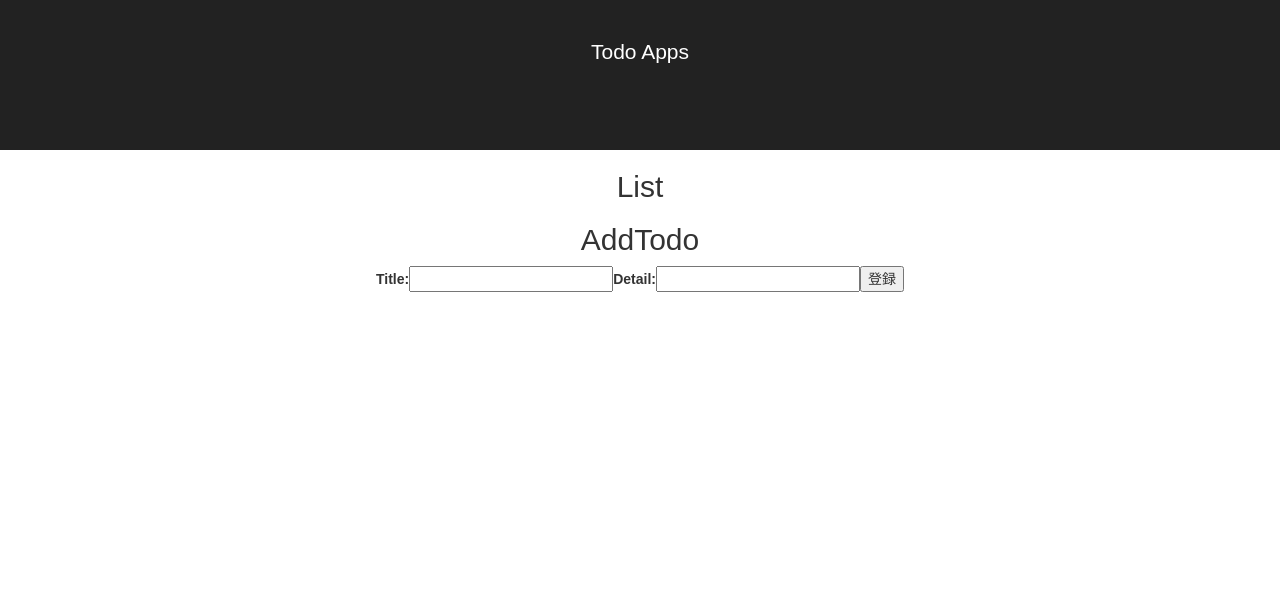
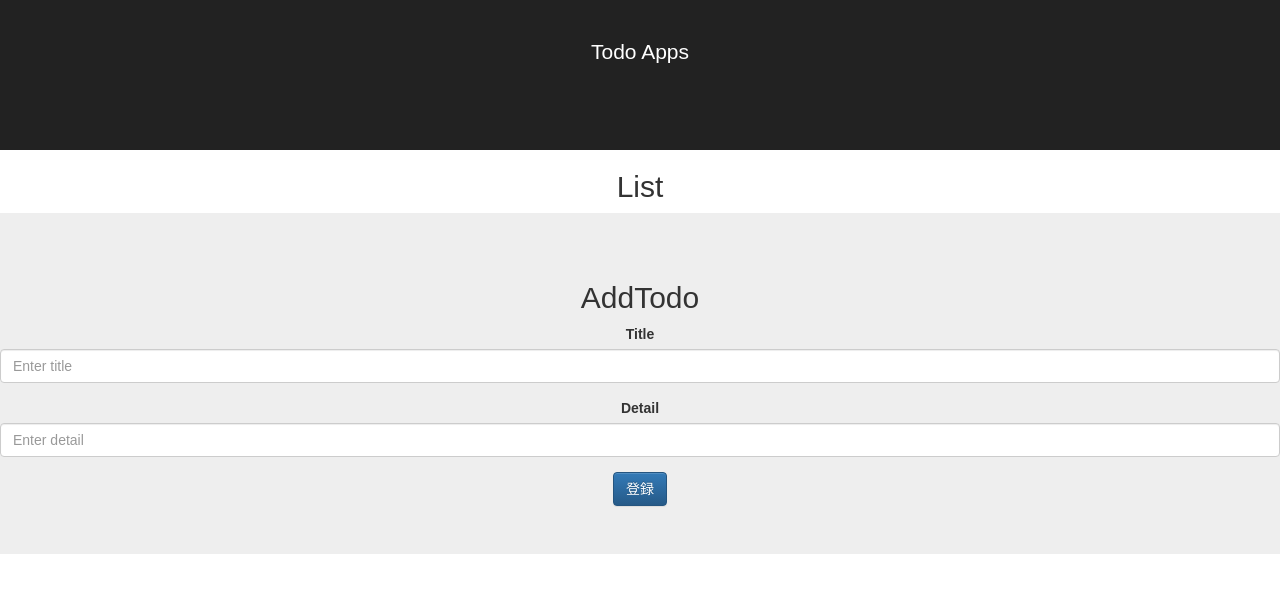
Before and after one commit to daikikojima/ReactTodoWithRedux, a React (Create React App) app: page / in a window 1280 px wide. Shown: the top 592 px of the page. Built offline with nearby package versions, Linux system fonts and the light colour scheme.

Commit message:
src/components/AddTodo.js: modify component
modify component and enable bootstrap

```diff
--- a/src/components/AddTodo.js
+++ b/src/components/AddTodo.js
@@ -1,5 +1,13 @@
 import React, { Component } from 'react'
 import PropTypes from 'prop-types'
+import {
+    Button,
+    ControlLabel,
+    FormControl,
+    FormGroup,
+    HelpBlock,
+    Jumbotron,
+} from 'react-bootstrap'
 
 class AddTodo extends Component {
     constructor (props) {
@@ -42,18 +50,12 @@ class AddTodo extends Component {
 
     render() {
         return (
-            <div>
+            <Jumbotron>
                 <h2>AddTodo</h2>
-                <label>
-                    Title:
-                    <input type = "text" value = {this.state.title} onChange= {this.onChangeTitle} />
-                </label>
-                <label>
-                    Detail:
-                    <input type = "text" value = {this.state.detail} onChange = {this.onChangeDetail} />
-                </label>
-                <button onClick={this.onRegister}>登録</button>
-            </div>
+                <FieldGroup type = "text" label = "Title" placeholder="Enter title" value = {this.state.title} onChange= {this.onChangeTitle} />
+                <FieldGroup type = "text" label = "Detail" placeholder="Enter detail" value = {this.state.detail} onChange = {this.onChangeDetail} />
+                <Button bsStyle="primary" onClick={this.onRegister}>登録</Button>
+            </Jumbotron>
         )
     }
 }
@@ -63,4 +65,14 @@ AddTodo.propTypes = {
     handleTodoAdd: PropTypes.func.isRequired
 }
 
+function FieldGroup({ id, label, help, ...props }) {
+    return (
+      <FormGroup controlId={id}>
+        <ControlLabel>{label}</ControlLabel>
+        <FormControl {...props} />
+        {help && <HelpBlock>{help}</HelpBlock>}
+      </FormGroup>
+    );
+  }
+
 export default AddTodo
```
